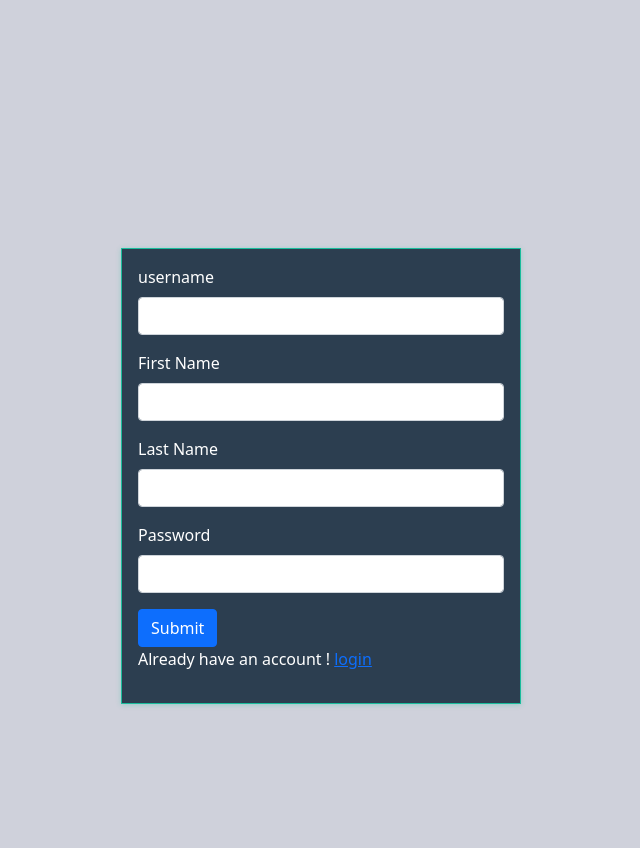
After one commit to Pramod-321/EXPENSE_TRACKER, a Django app: page /register/ in a window 1280 px wide. The commit adds this page. Shown: the whole page, without its empty margins (319-959 px from the left). Run offline with Django 5.2, Linux system fonts and the light colour scheme; data comes from the database, SQL or seed files in the repository.

Commit message:
expense tracker final commit

```diff
--- a/tracker/models.py
+++ b/tracker/models.py
@@ -1,5 +1,5 @@
 from django.db import models
-
+from django.contrib.auth.models import User
 # Create your models here.
 
 
--- /dev/null
+++ b/tracker/templates/register.html
@@ -0,0 +1,110 @@
+<!DOCTYPE html>
+<html lang="en">
+  <head>
+    <!-- Required meta tags -->
+    <meta charset="utf-8" />
+    <meta name="viewport" content="width=device-width, initial-scale=1" />
+
+    <!-- Bootstrap CSS -->
+    <link
+      href="https://cdn.jsdelivr.net/npm/bootstrap@5.0.2/dist/css/bootstrap.min.css"
+      rel="stylesheet"
+      integrity="sha384-EVSTQN3/azprG1Anm3QDgpJLIm9Nao0Yz1ztcQTwFspd3yD65VohhpuuCOmLASjC"
+      crossorigin="anonymous"
+    />
+
+    <title>register page</title>
+<style>
+      body {
+        background-color: #cfd1dbff;
+        color: #ffffffff;
+        font-family: "Noto Sans", sans-serif;
+        min-height: 100vh;
+        margin: 0;
+        padding: 0;
+      }
+      #form {
+        background-color: #2c3e50;
+      }
+      .border {
+        border-color: #1abc9c !important;
+        background-color: #eafaf9;
+        box-shadow: 0 1px 5px rgba(26, 188, 156, 0.3);
+        transition: transform 0.3s ease;
+      }
+</style>
+  </head>
+  <body>
+    <div class="d-flex justify-content-center mt-5" style="margin-top: 500px ">
+      <div
+        class="container border p-3"
+        id="form"
+        style="width: 400px; margin-top: 200px"
+      >
+        <form method="POST" id="form">
+          {% csrf_token %}
+           <div class="mb-3">
+            <label for="exampleInputEmail1" class="form-label">username</label>
+            <input
+              type="text"
+              name="username"
+              class="form-control"
+            />
+          </div>
+          <div class="mb-3">
+            <label for="exampleInputEmail1" class="form-label">First Name</label>
+            <input
+              type="text"
+              name="first_name"
+              class="form-control"
+            />
+          </div>
+           <div class="mb-3">
+            <label for="exampleInputEmail1" class="form-label">Last Name</label>
+            <input
+              type="text"
+              name="last_name"
+              class="form-control"
+            />
+          </div>
+          <div class="mb-3">
+            <label for="exampleInputPassword1" class="form-label"
+              >Password</label
+            >
+            <input
+              type="password"
+              name="password"
+              class="form-control"
+              id="exampleInputPassword1"
+            />
+          </div>
+          <button type="submit" class="btn btn-primary">Submit</button>
+          <div>
+            <p>Already have an account ! <a href="{% url "login_view" %}">login</a></p>
+          </div>
+        </form>
+      </div>
+    </div>
+    {% if messages %}
+    <script>
+      {% for message in messages %}
+      alert('{{message}}')
+      {% endfor %}
+    </script>
+    {% endif %}
+    <!-- Optional JavaScript; choose one of the two! -->
+
+    <!-- Option 1: Bootstrap Bundle with Popper -->
+    <script
+      src="https://cdn.jsdelivr.net/npm/bootstrap@5.0.2/dist/js/bootstrap.bundle.min.js"
+      integrity="sha384-MrcW6ZMFYlzcLA8Nl+NtUVF0sA7MsXsP1UyJoMp4YLEuNSfAP+JcXn/tWtIaxVXM"
+      crossorigin="anonymous"
+    ></script>
+
+    <!-- Option 2: Separate Popper and Bootstrap JS -->
+    <!--
+    <script src="https://cdn.jsdelivr.net/npm/@popperjs/core@2.9.2/dist/umd/popper.min.js" integrity="sha384-IQsoLXl5PILFhosVNubq5LC7Qb9DXgDA9i+tQ8Zj3iwWAwPtgFTxbJ8NT4GN1R8p" crossorigin="anonymous"></script>
+    <script src="https://cdn.jsdelivr.net/npm/bootstrap@5.0.2/dist/js/bootstrap.min.js" integrity="sha384-cVKIPhGWiC2Al4u+LWgxfKTRIcfu0JTxR+EQDz/bgldoEyl4H0zUF0QKbrJ0EcQF" crossorigin="anonymous"></script>
+    -->
+  </body>
+</html>
--- a/tracker/urls.py
+++ b/tracker/urls.py
@@ -4,8 +4,9 @@ from . import views
 
 
 urlpatterns = [
-
-    path('',views.index,name='index'),
+    path('',views.main,name='main'),
+    path('index/',views.index,name='index'),
     path('delete_transaction/<id>/',views.delete_transaction,name='delete_transaction'),
-    path('main/',views.main,name='main'),
+    path('login/',views.login_view,name='login_view'),
+    path('register/',views.register_view,name='register_view'),
 ]
--- a/tracker/views.py
+++ b/tracker/views.py
@@ -2,7 +2,52 @@ from django.shortcuts import render,redirect
 from .models import *
 from django.db.models import Sum
 from django.contrib import messages
+from django.contrib.auth.models import User
+from django.contrib.auth import authenticate,login,get_user_model,logout
 # Create your views here.
+from django.contrib.auth.decorators import login_required
+
+def login_view(request):
+    if request.method == "POST":
+        username = request.POST.get('username')
+        password = request.POST.get('password')
+        user = User.objects.filter(username = username)
+        if not user.exists():
+            messages.success(request, "Username not found")
+            return redirect('/login/')
+
+        user = authenticate(username = username , password = password)
+        if not user:
+            messages.success(request, "Incorrect password")
+            return redirect('/login/')
+        login(request , user)
+        return redirect('/index/')
+
+    return render(request , 'login.html')
+
+def register_view(request):
+    if request.method == "POST":
+        username = request.POST.get('username')
+        password = request.POST.get('password')
+        first_name = request.POST.get('first_name')
+        last_name = request.POST.get('last_name')
+
+        user = User.objects.filter(username = username)
+        if user.exists():
+            messages.success(request, "Username is already taken")
+            return redirect('/register/')
+
+        user = User.objects.create(
+            username = username,
+            first_name = first_name,
+            last_name=last_name
+        )
+        user.set_password(password)
+        user.save()
+        messages.success(request, "Account created")
+        return redirect('/register/')
+    return render(request , 'register.html')
+
 
 def index(request):
     if request.method == "POST":
@@ -29,7 +74,7 @@ def index(request):
         current_balance.current_balance += float(tracking_history.amount)
         current_balance.save()
 
-        redirect('/')
+        return redirect('/index/')
 
     current_balance, _= CurrentBalance.objects.get_or_create(id=1)
     income=0
@@ -56,7 +101,7 @@ def delete_transaction(request , id ):
 
     tracking_history.delete()
 
-    return redirect('/')\
+    return redirect('/index/')
 
 
 
```
Also changed, not shown: tracker/templates/login.html (added, +95 -0 lines), tracker/templates/main.html (+17 -12 lines).
